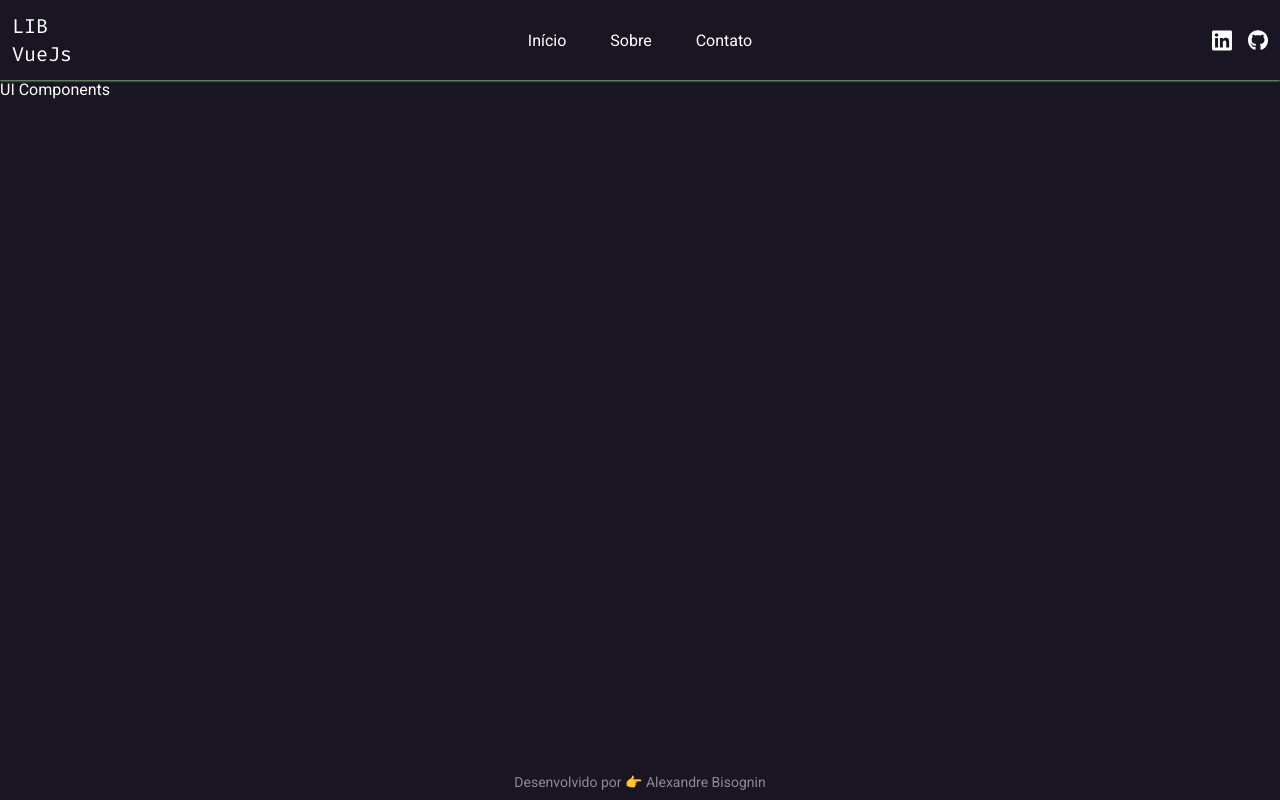
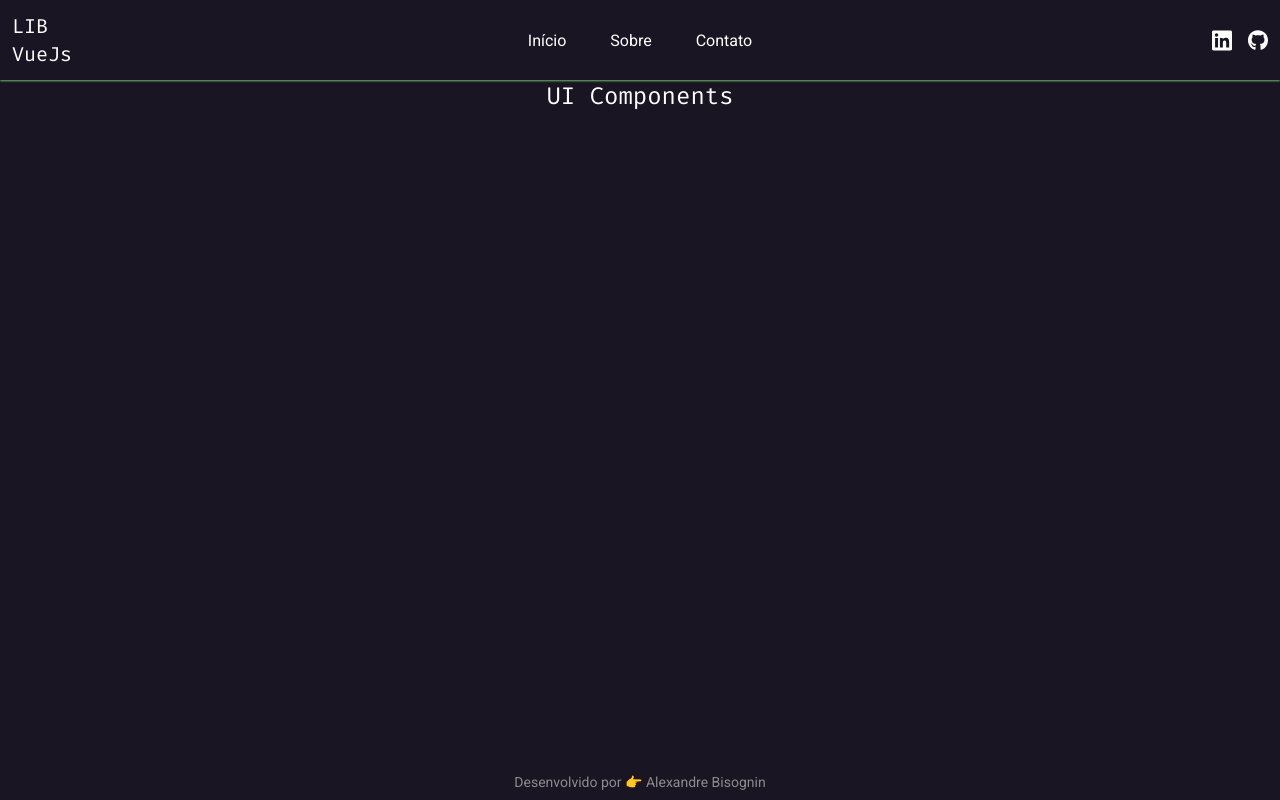
Before and after one commit to alexandre-fb/lib-vuejs, a Nuxt app: page /ui-components in a window 1280 px wide. Built offline with nearby package versions, Linux system fonts and the light colour scheme.

Commit message:
feat: add title section

```diff
--- a/pages/ui-components.vue
+++ b/pages/ui-components.vue
@@ -1,13 +1,18 @@
 <template>
-  <h1>UI Components</h1>
+  <div class="container flex flex-col grow mt-16">
+
+    <!-- title -->
+    <section class="flex justify-center">
+      <h2 class="text-2xl font-firaCode">UI Components</h2>
+    </section>
+
+
+  </div>
 </template>
 
 <script>
-export default {
-
-}
+export default {};
 </script>
 
 <style>
-
 </style>
```
